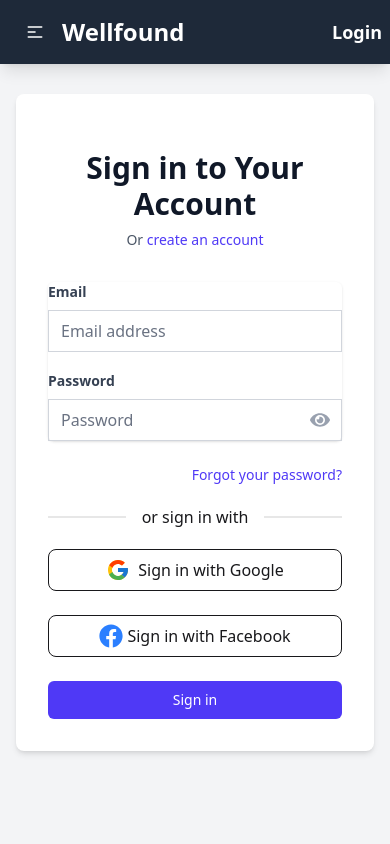
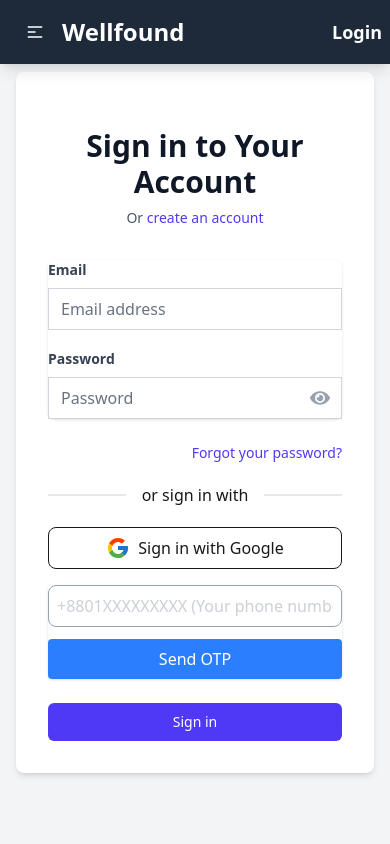
Before and after one commit to Nadimmo/Job-Portal-Client-side-, a React (Vite) app: page /login in a window 390 px wide. Shown: the top 844 px of the page. Built offline with nearby package versions, Linux system fonts and the light colour scheme; no server answers.

Commit message:
create sign in with phone number but do not send verify code because google need mony just try for me

```diff
--- a/src/AuthProvider/AuthProvider.jsx
+++ b/src/AuthProvider/AuthProvider.jsx
@@ -1,17 +1,17 @@
 import { createContext, useEffect, useState } from "react";
-import { createUserWithEmailAndPassword, FacebookAuthProvider, getAuth, GoogleAuthProvider, onAuthStateChanged, signInWithEmailAndPassword, signInWithPopup, signOut, updateProfile } from "firebase/auth";
+import { createUserWithEmailAndPassword,  getAuth, GoogleAuthProvider, onAuthStateChanged, RecaptchaVerifier, signInWithEmailAndPassword, signInWithPhoneNumber, signInWithPopup, signOut, updateProfile } from "firebase/auth";
 import app from "../../firebase.config";
 
 
 
 export const AuthContext = createContext(null);
 const GoogleProvider = new GoogleAuthProvider();
-const FacebookProvider = new FacebookAuthProvider();
 
 const AuthProvider = ({ children }) => {
     const [user, setUser] = useState(null);
     const [loading, setLoading] = useState(true);
     const auth = getAuth(app); // Initialize Firebase Authentication and get a reference to the service
+    auth.settings.appVerificationDisabledForTesting = true;
 
 
     const signUp = (email, password) => {
@@ -29,7 +29,7 @@
         return signOut(auth);
     }
 
-    const profileUpdate = (name,image) => {
+    const profileUpdate = (name, image) => {
         setLoading(true);
         return updateProfile(auth.currentUser, {
             displayName: name,
@@ -41,14 +41,31 @@
         setLoading(true);
         return signInWithPopup(auth, GoogleProvider);
     }
-    const facebookSignIn = () => {
+
+    // Add this to AuthProvider:
+    const phoneSignIn = (phoneNumber, recaptchaContainerId = "recaptcha-container") => {
         setLoading(true);
-        return signInWithPopup(auth, FacebookProvider);
-    }
+
+            window.recaptchaVerifier = new RecaptchaVerifier(
+                auth,
+                recaptchaContainerId,
+                {
+                    size: "normal", // or "normal" for visible
+                    callback: (response) => {
+                        console.log("reCAPTCHA verified");
+                    },
+                },
+            );
+
+        return signInWithPhoneNumber(auth, phoneNumber, window.recaptchaVerifier);
+    };
+
+
+
 
 
     useEffect(() => {
-       const unSubscribe = onAuthStateChanged(auth, (currentUser) => {
+        const unSubscribe = onAuthStateChanged(auth, (currentUser) => {
             setUser(currentUser);
             console.log(currentUser);
             setLoading(false);
@@ -58,7 +75,7 @@
         };
     }
 
-    , []);
+        , []);
 
     const userInfo = {
         user,
@@ -68,7 +85,7 @@
         logOut,
         profileUpdate,
         googleSignIn,
-        facebookSignIn
+        phoneSignIn,
     };
 
 
--- a/src/Page/Login/Login.jsx
+++ b/src/Page/Login/Login.jsx
@@ -4,6 +4,7 @@
 import { AuthContext } from '../../AuthProvider/AuthProvider';
 import Swal from 'sweetalert2';
 import { FcGoogle } from 'react-icons/fc';
+import PhoneLogin from './PhoneLogin';
 
 function Login() {
     const { signIn, googleSignIn, profileUpdate } = useContext(AuthContext)
@@ -145,7 +146,6 @@
                                 name="email"
                                 type="email"
                                 autoComplete="email"
-                                required
                                 className="appearance-none rounded-none relative block w-full px-3 py-2 border border-gray-300 placeholder-gray-500 text-gray-900 focus:outline-none focus:ring-indigo-500 focus:border-indigo-500 focus:z-10 sm:text-sm"
                                 placeholder="Email address"
                                 value={formData.email}
@@ -163,7 +163,6 @@
                                     name="password"
                                     type={showPassword ? 'text' : 'password'}
                                     autoComplete="current-password"
-                                    required
                                     className="appearance-none rounded-none relative block w-full px-3 py-2 border border-gray-300 placeholder-gray-500 text-gray-900 focus:outline-none focus:ring-indigo-500 focus:border-indigo-500 focus:z-10 sm:text-sm pr-10"
                                     placeholder="Password"
                                     value={formData.password}
@@ -196,19 +195,16 @@
                             </button>
                         </div>
                     </div>
-                    <div  className='divider'> or sign in with </div>
+                    <div className='divider'> or sign in with </div>
                     {/* Social Logins */}
-                    <div className="grid lg:grid-cols-2 gap-2">
-
+                    <div className="mt-2">
                         <button onClick={handleGoogle} className="flex items-center justify-center w-full py-2 border rounded-lg hover:bg-gray-100 transition cursor-pointer">
                             <FcGoogle
                                 className="mr-2 text-2xl" />
                             Sign in with Google
                         </button>
-                        <button className="flex items-center justify-center w-full py-2 border rounded-lg hover:bg-gray-100 transition cursor-pointer lg:mt-0 mt-4">
-                            <FaFacebook className="mr-1 text-blue-500 text-2xl" />
-                            Sign in with Facebook
-                        </button>
+                        {/* phone number login */}
+                        <PhoneLogin />
                     </div>
                     <div>
                         <button
--- /dev/null
+++ b/src/Page/Login/PhoneLogin.jsx
@@ -0,0 +1,69 @@
+import React, { useState, useContext } from "react";
+import Swal from "sweetalert2";
+import { AuthContext } from "../../AuthProvider/AuthProvider";
+
+function PhoneLogin() {
+    const { phoneSignIn } = useContext(AuthContext);
+    const [phone, setPhone] = useState("");
+    const [otp, setOtp] = useState("");
+    const [confirmationResult, setConfirmationResult] = useState(null);
+
+    const handleSendOtp = () => {
+        phoneSignIn(phone)
+            .then((result) => {
+                setConfirmationResult(result);
+                Swal.fire("OTP sent!", "Check your phone.", "success");
+            })
+            .catch((err) => {
+                console.error(err);
+                Swal.fire("Error", err.message, "error");
+            });
+    };
+
+    const handleVerifyOtp = () => {
+        confirmationResult
+            .confirm(otp)
+            .then((result) => {
+                Swal.fire("Success", "Phone login successful!", "success");
+            })
+            .catch((err) => {
+                console.error(err);
+                Swal.fire("Error", "Invalid OTP", "error");
+            });
+    };
+
+    return (
+        <div className="bg-white rounded shadow mt-4">
+            <input
+                type="tel"
+                placeholder="+8801XXXXXXXXX (Your phone number)"
+                value={phone}
+                onChange={(e) => setPhone(e.target.value)}
+                className="rounded-lg text-gray-400 hover:text-gray-500 focus:outline-none focus:ring-2 focus:ring-indigo-500 focus:border-transparent border p-2 w-full mb-3"
+            />
+            <button onClick={handleSendOtp} className="bg-blue-500 text-white px-4 py-2 rounded w-full cursor-pointer">
+                Send OTP
+            </button>
+
+            {confirmationResult && (
+                <>
+                    <input
+                        type="text"
+                        placeholder="Enter OTP"
+                        value={otp}
+                        onChange={(e) => setOtp(e.target.value)}
+                        className="border p-2 w-full mt-4 mb-3"
+                    />
+                    <button onClick={handleVerifyOtp} className="bg-pupal-500 text-white px-4 py-2 rounded w-full cursor-pointer">
+                        Verify OTP
+                    </button>
+                </>
+            )}
+
+            {/* Required reCAPTCHA container */}
+            <div id="recaptcha-container" />
+        </div>
+    );
+}
+
+export default PhoneLogin;
```
